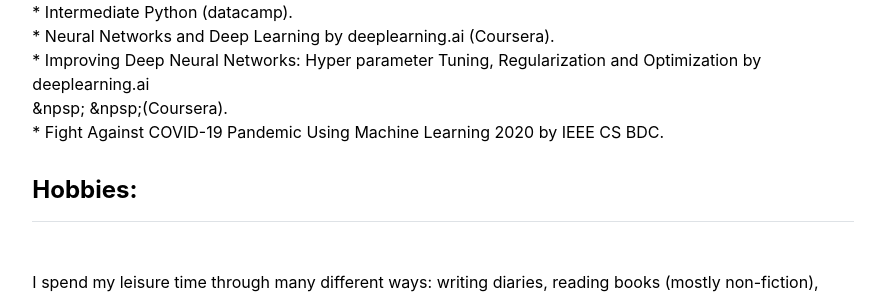
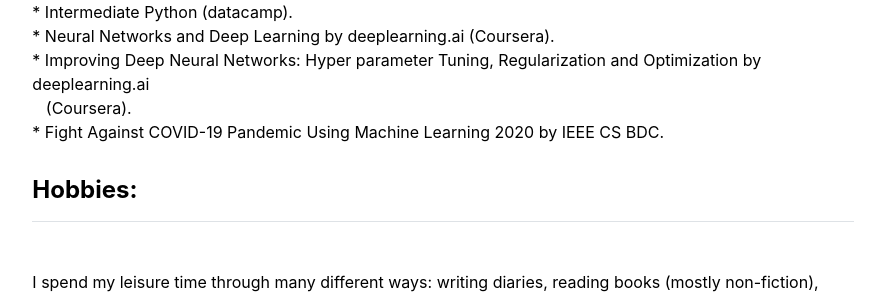
Before and after one commit to Anannabiswas/anannabiswas.github.io, a Jekyll site: the page built from Research Interest.md, in a window 1280 px wide. Shown: the part 679-973 px from the top of the page, without its empty margins (197-1082 px from the left). Built offline with Jekyll 4.4.1, drawn with Linux system fonts in a browser that asks for light colours; part of the change alters nothing that is shown.

Commit message:
Update Research Interest.md

```diff
--- a/Research Interest.md
+++ b/Research Interest.md
@@ -22,7 +22,7 @@ title: "Research Interest"
     * Intermediate Python (datacamp). <br>
     * Neural Networks and Deep Learning by deeplearning.ai (Coursera). <br>
     *	Improving Deep Neural Networks: Hyper parameter Tuning, Regularization and Optimization by deeplearning.ai <br>
-     &npsp; &npsp;(Coursera).<br>
+     &nbsp; &nbsp;(Coursera).<br>
     * Fight Against COVID-19 Pandemic Using Machine Learning 2020 by IEEE CS BDC.
   </p>
   </div>
```
